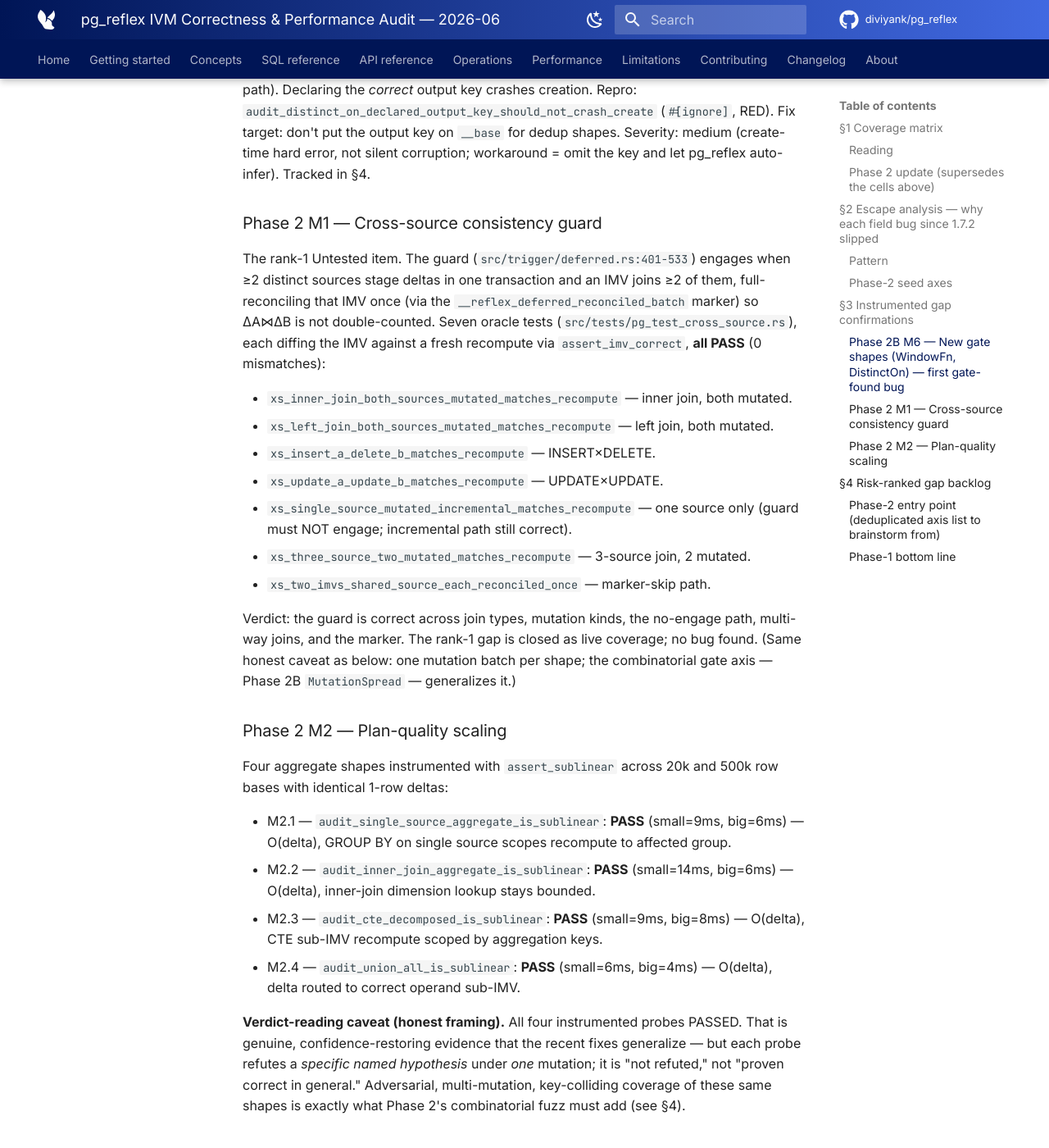
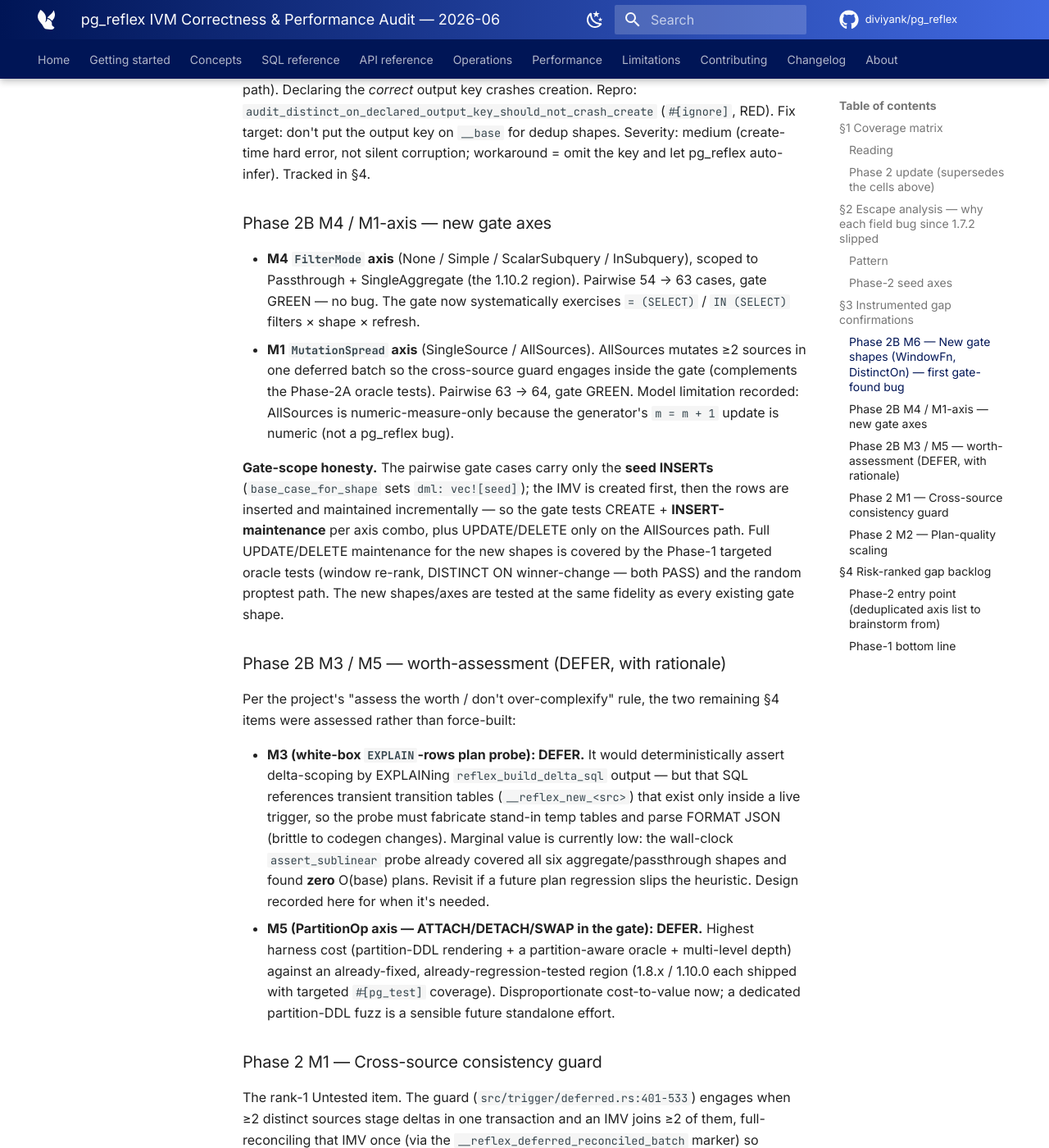
Before and after one commit to diviyank/pg_reflex, an MkDocs documentation site: the page built from docs/audit/2026-06-ivm-audit.md, in a window 1280 px wide and 1400 px high, scrolled down 11681 px. Shown: the whole window at 82% size. Built offline with MkDocs 1.6.1 and Material for MkDocs 9.7.7, drawn with Linux system fonts in a browser that asks for light colours; comment, search, counter and statistics services are not loaded.

Commit message:
docs(audit): Phase 2B close-out — M4/M1-axis coverage, gate-scope note, M3/M5 DEFER
Co-Authored-By: Claude Opus 4.8 (1M context) <noreply@anthropic.com>

```diff
--- a/docs/audit/2026-06-ivm-audit.md
+++ b/docs/audit/2026-06-ivm-audit.md
@@ -150,6 +150,46 @@ RED). Fix target: don't put the output key on `__base` for dedup shapes. Severit
 medium (create-time hard error, not silent corruption; workaround = omit the key
 and let pg_reflex auto-infer). Tracked in §4.
 
+### Phase 2B M4 / M1-axis — new gate axes
+
+- **M4 `FilterMode` axis** (None / Simple / ScalarSubquery / InSubquery), scoped to
+  Passthrough + SingleAggregate (the 1.10.2 region). Pairwise 54 → 63 cases, gate
+  GREEN — no bug. The gate now systematically exercises `= (SELECT)` / `IN (SELECT)`
+  filters × shape × refresh.
+- **M1 `MutationSpread` axis** (SingleSource / AllSources). AllSources mutates ≥2
+  sources in one deferred batch so the cross-source guard engages inside the gate
+  (complements the Phase-2A oracle tests). Pairwise 63 → 64, gate GREEN.
+  Model limitation recorded: AllSources is numeric-measure-only because the
+  generator's `m = m + 1` update is numeric (not a pg_reflex bug).
+
+**Gate-scope honesty.** The pairwise gate cases carry only the **seed INSERTs**
+(`base_case_for_shape` sets `dml: vec![seed]`); the IMV is created first, then the
+rows are inserted and maintained incrementally — so the gate tests CREATE +
+**INSERT-maintenance** per axis combo, plus UPDATE/DELETE only on the AllSources
+path. Full UPDATE/DELETE maintenance for the new shapes is covered by the Phase-1
+targeted oracle tests (window re-rank, DISTINCT ON winner-change — both PASS) and
+the random proptest path. The new shapes/axes are tested at the same fidelity as
+every existing gate shape.
+
+### Phase 2B M3 / M5 — worth-assessment (DEFER, with rationale)
+
+Per the project's "assess the worth / don't over-complexify" rule, the two
+remaining §4 items were assessed rather than force-built:
+
+- **M3 (white-box `EXPLAIN`-rows plan probe): DEFER.** It would deterministically
+  assert delta-scoping by EXPLAINing `reflex_build_delta_sql` output — but that SQL
+  references transient transition tables (`__reflex_new_<src>`) that exist only
+  inside a live trigger, so the probe must fabricate stand-in temp tables and parse
+  FORMAT JSON (brittle to codegen changes). Marginal value is currently low: the
+  wall-clock `assert_sublinear` probe already covered all six aggregate/passthrough
+  shapes and found **zero** O(base) plans. Revisit if a future plan regression slips
+  the heuristic. Design recorded here for when it's needed.
+- **M5 (PartitionOp axis — ATTACH/DETACH/SWAP in the gate): DEFER.** Highest harness
+  cost (partition-DDL rendering + a partition-aware oracle + multi-level depth)
+  against an already-fixed, already-regression-tested region (1.8.x / 1.10.0 each
+  shipped with targeted `#[pg_test]` coverage). Disproportionate cost-to-value now;
+  a dedicated partition-DDL fuzz is a sensible future standalone effort.
+
 ### Phase 2 M1 — Cross-source consistency guard
 
 The rank-1 Untested item. The guard (`src/trigger/deferred.rs:401-533`) engages
```
